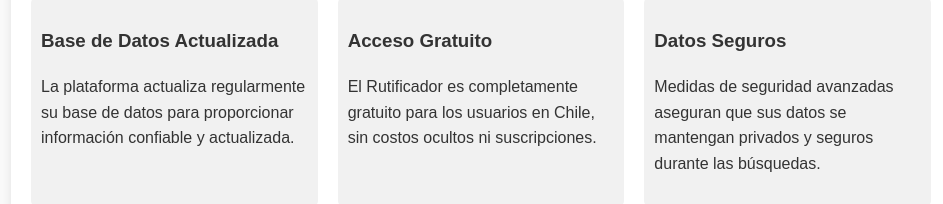
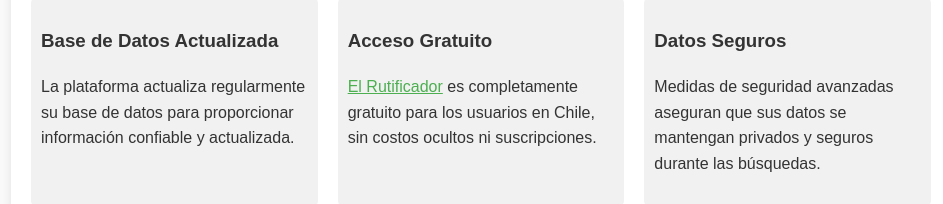
Before and after one commit to alexhales-droid/theRutificadorchile, a plain HTML site: page index.html in a window 1280 px wide. Shown: the part 1320-1524 px from the top of the page, without its empty margins (159-1102 px from the left). Drawn offline with Linux system fonts and the light colour scheme.

Commit message:
index.html

```diff
--- a/index.html
+++ b/index.html
@@ -90,7 +90,7 @@
     <p>En Chile, el Rutificador se utiliza ampliamente en diversos sectores:</p>
     <ul>
         <li><strong>Evaluaciones de Crédito:</strong> Las instituciones financieras y las empresas lo utilizan para realizar evaluaciones de crédito.</li>
-        <li><strong>Verificación de Empleo:</strong> Los empleadores utilizan el Rutificador para verificar los datos de los empleados durante el proceso de contratación.</li>
+        <li><strong>Verificación de Empleo:</strong> Los empleadores utilizan el <a href="https://therutificador.w3spaces.com/">Rutificador</a> para verificar los datos de los empleados durante el proceso de contratación.</li>
         <li><strong>Trámites Legales y Administrativos:</strong> Ayuda a confirmar identidades en procedimientos legales y gubernamentales.</li>
     </ul>
 </section>
@@ -116,7 +116,7 @@
     </div>
     <div>
         <h3>Acceso Gratuito</h3>
-        <p>El Rutificador es completamente gratuito para los usuarios en Chile, sin costos ocultos ni suscripciones.</p>
+        <p><a href="site:https://rutchile.vercel.app/">El Rutificador</a> es completamente gratuito para los usuarios en Chile, sin costos ocultos ni suscripciones.</p>
     </div>
     <div>
         <h3>Datos Seguros</h3>
```
